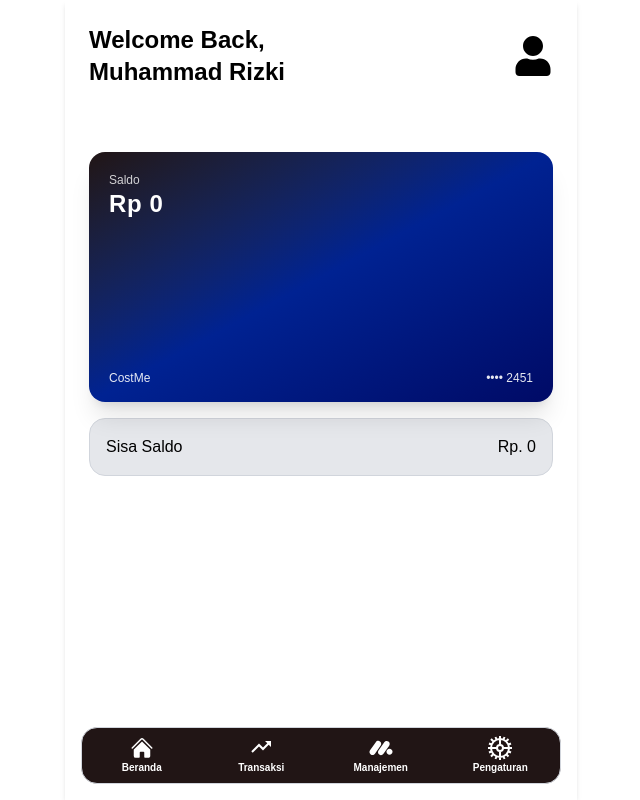
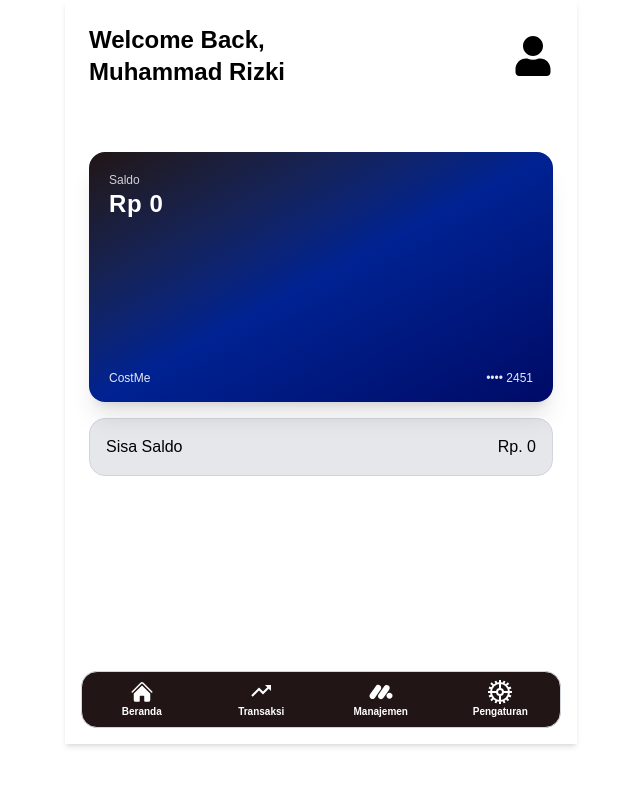
Before and after one commit to Zapira/costme, a Next.js app: page / in a window 1280 px wide. Shown: the whole page, without its empty margins (319-959 px from the left). Built offline with nearby package versions, Linux system fonts and the light colour scheme.

Commit message:
feat:home

```diff
--- a/app/(routes)/page.tsx
+++ b/app/(routes)/page.tsx
@@ -5,7 +5,7 @@ import RemainingCard from "../_components/home/remainingCard";
 
 export default function Home() {
   return (
-    <div className="bg-white p-6 shadow-md max-w-lg mx-auto min-h-screen relative">
+    <div className="bg-white p-6 shadow-md max-w-lg mx-auto min-h-[calc(100vh-56px)] relative">
       <Navbar />
       <BottomBar />
       <AccountCard />
```
